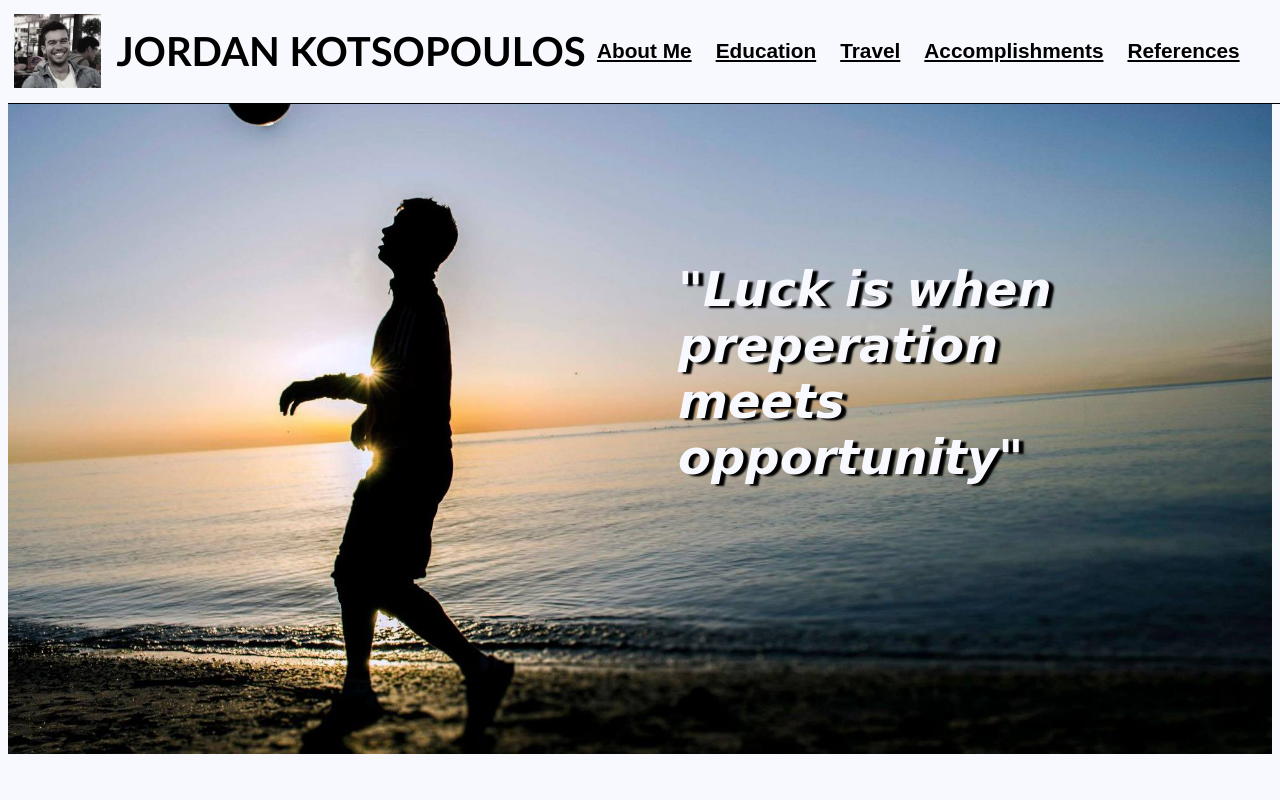
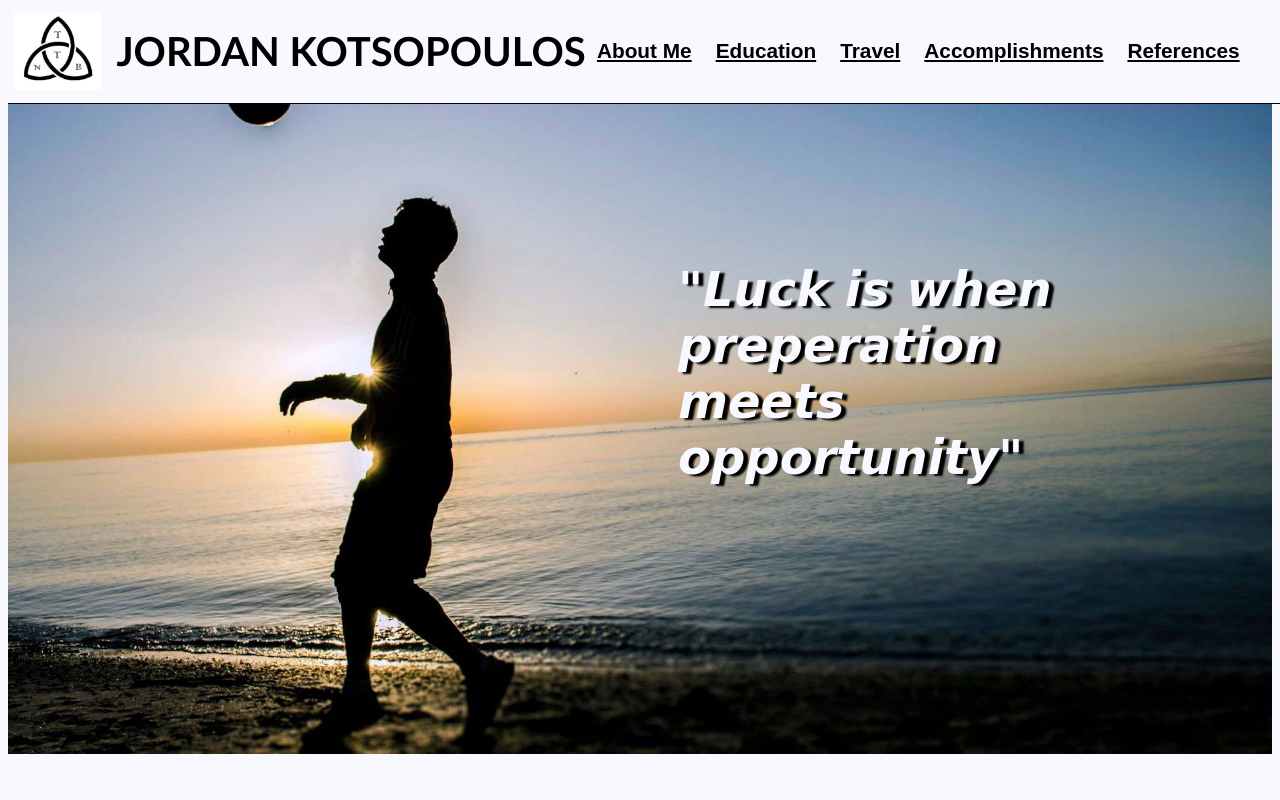
Before and after one commit to chologordo/JordanKotsop, a plain HTML site: page index.html in a window 1280 px wide. Shown: the top 800 px of the page. Drawn offline with Linux system fonts and the light colour scheme.

Commit message:
changed headshot to jordanlogo

```diff
--- a/index.html
+++ b/index.html
@@ -14,7 +14,7 @@
 <!-- Header section ----------------------------------------------------------->
     <header>
       <div class="logo_cholo">
-        <img src="pics/headshot.jpg" alt="Jordan's Headshot">
+        <img src="pics/jordanlogo.jpg" alt="Jordan's Headshot">
         <h1>JORDAN KOTSOPOULOS</h1>
       </div>
       <nav>
```
Also changed, not shown: pics/jordanlogo.jpg (added).
